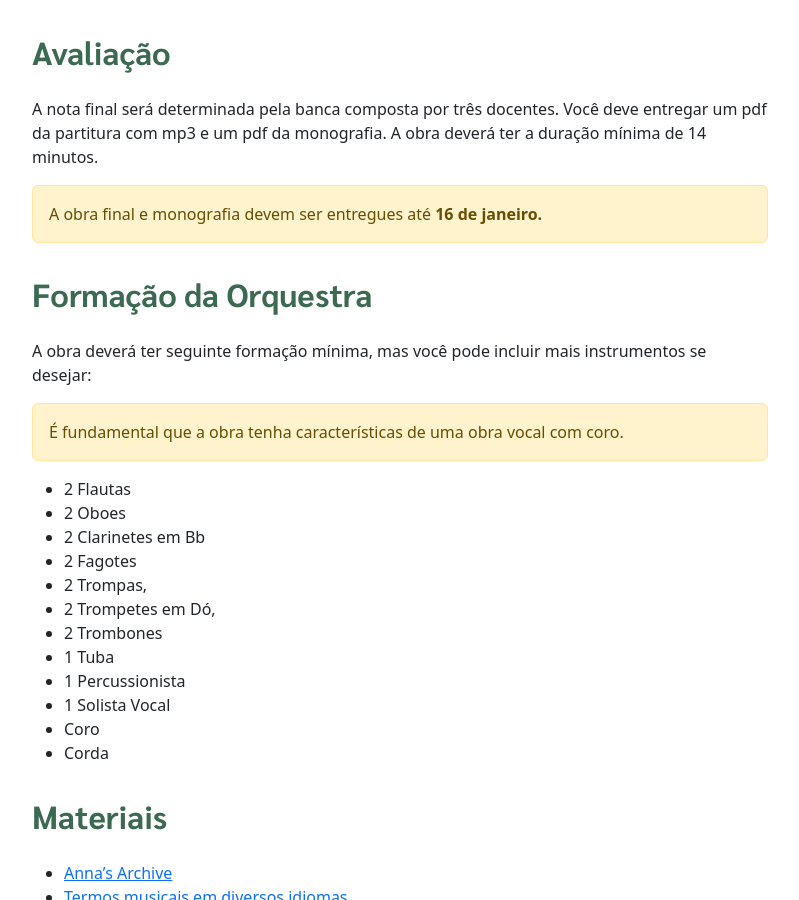
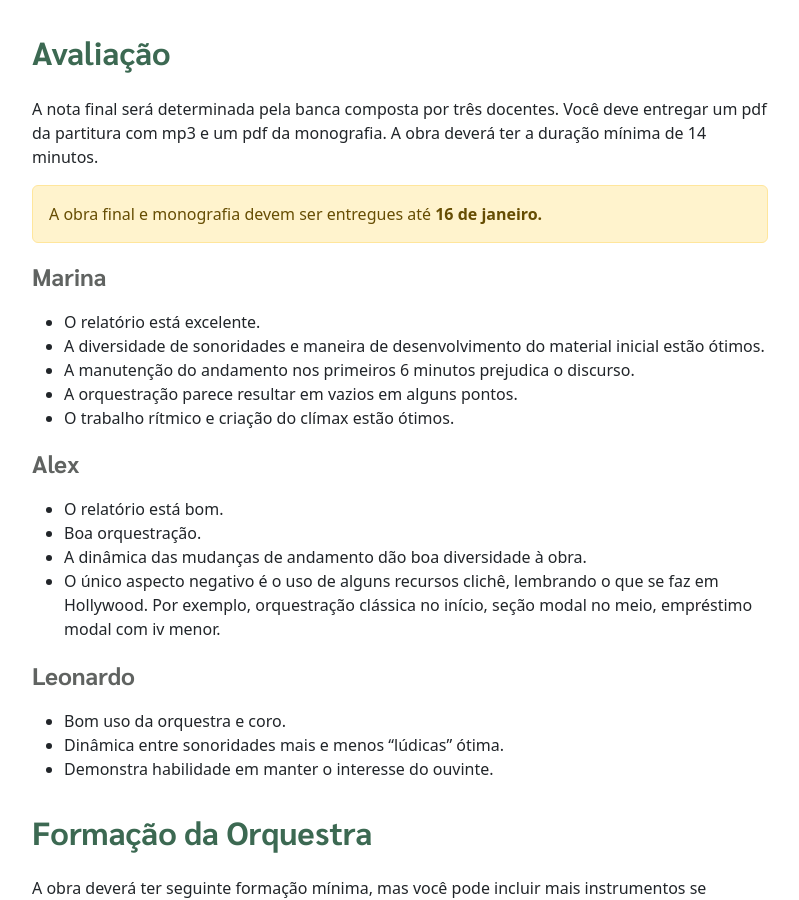
Before and after one commit to pedrokroger/pedrokroger.github.io, a Jekyll site: the page built from aulas/comp10.md, in a window 1280 px wide and 900 px high, scrolled down 345 px. Shown: the whole window, without its empty margins (50-849 px from the left). Built offline with Jekyll 4.4.1, drawn with Linux system fonts in a browser that asks for light colours.

Commit message:
Relatório composição

```diff
--- a/aulas/comp10.md
+++ b/aulas/comp10.md
@@ -15,6 +15,27 @@ duração mínima de 14 minutos.
 {% alert %}
 A obra final e monografia devem ser entregues até <b>16 de janeiro.</b>
 {% endalert %}
+
+### Marina
+
+- O relatório está excelente.
+- A diversidade de sonoridades e maneira de desenvolvimento do material inicial estão ótimos.
+- A manutenção do andamento nos primeiros 6 minutos prejudica o discurso.
+- A orquestração parece resultar em vazios em alguns pontos.
+- O trabalho rítmico e criação do clímax estão ótimos.
+
+### Alex
+
+- O relatório está bom.
+- Boa orquestração.
+- A dinâmica das mudanças de andamento dão boa diversidade à obra.
+- O único aspecto negativo é o uso de alguns recursos clichê, lembrando o que se faz em Hollywood. Por exemplo, orquestração clássica no início, seção modal no meio, empréstimo modal com iv menor.
+
+### Leonardo
+
+- Bom uso da orquestra e coro.
+- Dinâmica entre sonoridades mais e menos "lúdicas" ótima.
+- Demonstra habilidade em manter o interesse do ouvinte.
 
 ## Formação da Orquestra
 
```
